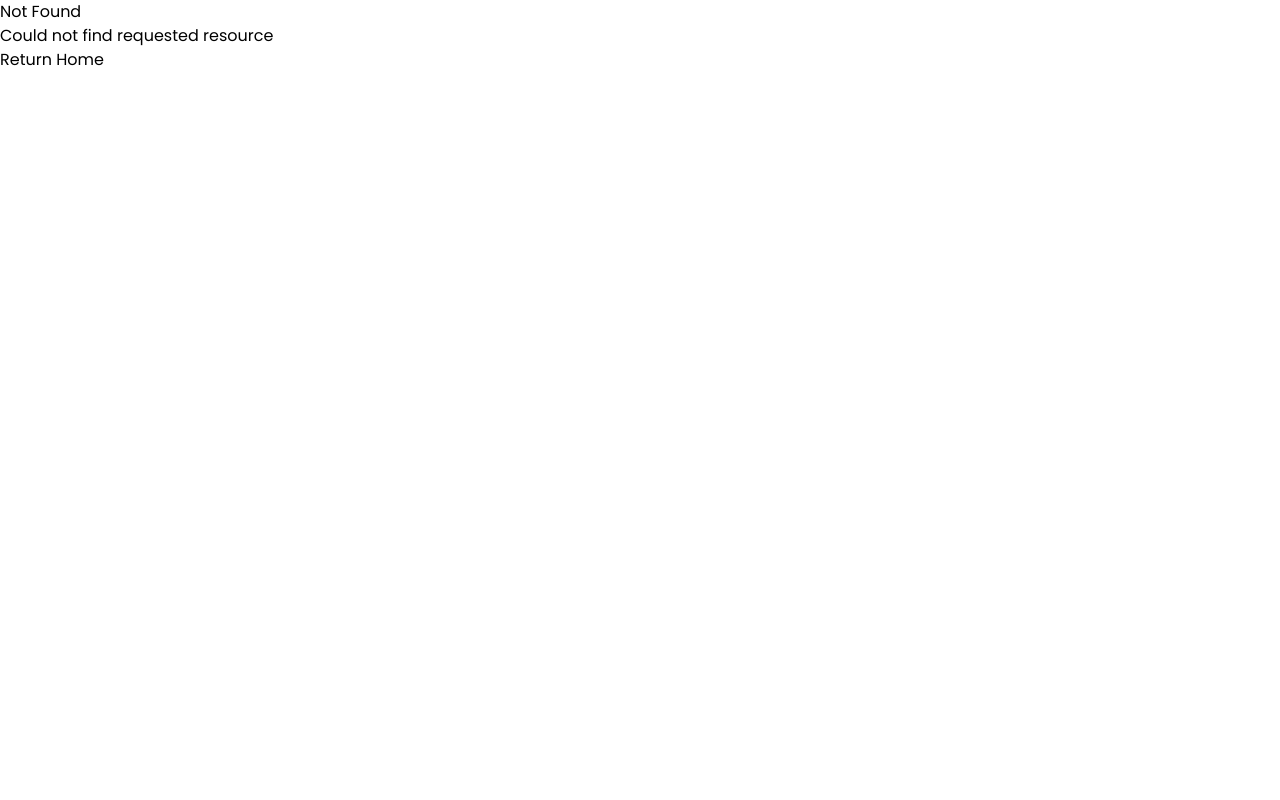
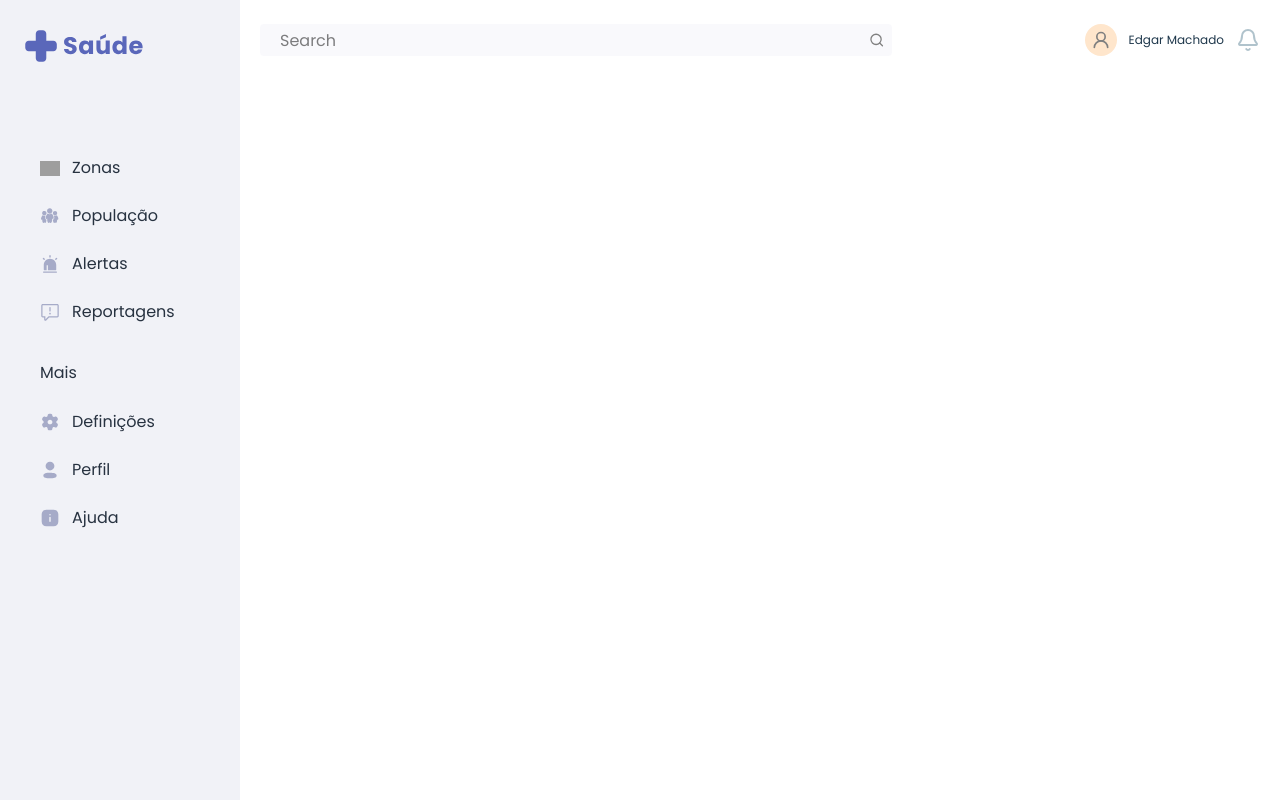
Before and after one commit to edgarpaulomachado/-Health, a Next.js app: page /product in a window 1280 px wide. Before the commit this address had no page. Built offline with nearby package versions, Linux system fonts and the light colour scheme; grey boxes are pictures that could not be loaded.

Commit message:
Tela de população em desenvolvimento

```diff
--- /dev/null
+++ b/app/product/layout.tsx
@@ -0,0 +1,15 @@
+import Aside from "@/components/aside";
+import { Metadata } from "next";
+
+export const metadata: Metadata = {
+  title: "Home",
+};
+
+export default function PopulationLayout({ children }: { children: React.ReactNode }) {
+  return (
+    <div className="flex w-full overflow-x-hidden">
+      <Aside />
+      {children}
+    </div>
+  );
+}
--- /dev/null
+++ b/app/product/page.tsx
@@ -0,0 +1,25 @@
+'use client';
+
+import { Bell, Search, UserRound } from "lucide-react";
+import React from "react";
+
+export default function PopulationPage(){
+    return (
+        <div className="w-[1120px] h-screen px-5 py-6 ml-60">
+            <div className="w-full h-auto flex justify-between items-center">
+                <div className="w-158 h-8 flex justify-between bg-[#f1f2f76e] rounded-sm px-2">
+                  <input type="search" name="" id="" className="w-156 h-8 rounded-sm px-3 bg-transparent border-none outline-none" placeholder="Search"/>
+                  <Search className="mt-2 cursor-pointer" color="gray" size={16}/>
+                </div>
+
+                <div className="w-auto h-8 flex gap-3 items-center">
+                    <div className="w-8 h-8 rounded-full bg-[#FFE6CC] flex justify-center items-center">
+                        <UserRound size={20} color="gray"/>
+                    </div>
+                    <p className="text-[#1F384C] text-xs leading-3">Edgar Machado</p>
+                    <Bell color={"#B0C3CC"}/>
+                </div>
+            </div>
+        </div>
+    )
+}
--- a/components/aside.tsx
+++ b/components/aside.tsx
@@ -14,14 +14,14 @@ export default function Aside(){
 
             <div className="lg:w-50 lg:h-auto mt-20">
                 <ul>
-                    <Link href={""}>
+                    <Link href={"./"}>
                         <div className="w-50 h-10.5 rounded-sm bg-transparent hover:bg-[#9c9fb3] flex items-center gap-3 px-5 mt-5 text-[#273240] hover:text-[#5A6ACF] text-base leading-4">
                             <Image src={Images.Chart} alt={""} width={20} height={20}/>
                             Zonas
                         </div>
                     </Link>
 
-                    <Link href={""}>
+                    <Link href={"./product"}>
                         <div className="w-50 h-10.5 rounded-sm bg-transparent hover:bg-[#9c9fb3] flex items-center gap-3 px-5 mt-1.5 text-[#273240] hover:text-[#5A6ACF] text-base leading-4">
                             <Image src={Images.People} alt={""} width={20} height={20}/>
                             População
```
